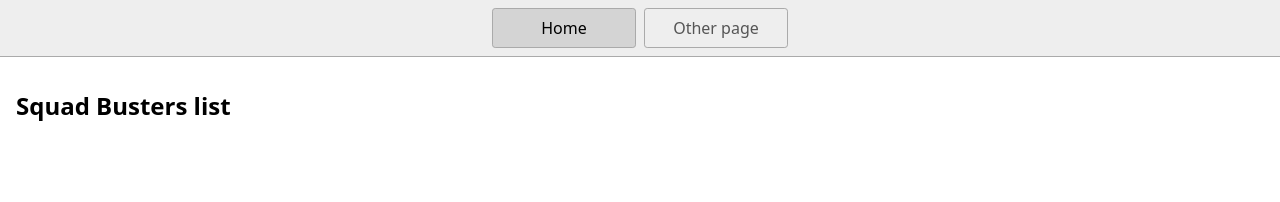
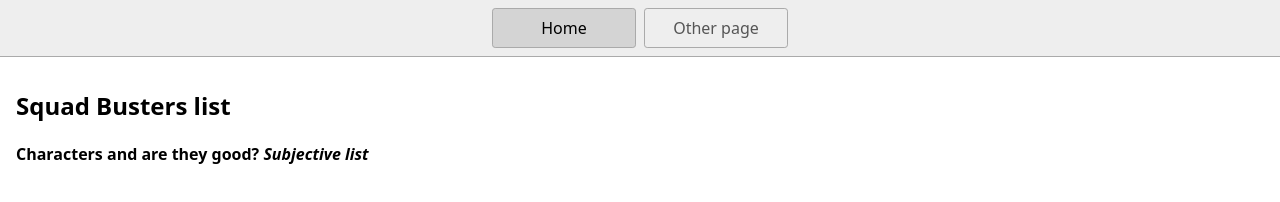
Before and after one commit to lise-charlotte/quick-one, a website: page index.html in a window 1280 px wide. Drawn offline with Linux system fonts and the light colour scheme.

Commit message:
Added a h4

```diff
--- a/index.html
+++ b/index.html
@@ -14,6 +14,7 @@
     </nav>
     <main>
       <h1>Squad Busters list</h1>
+      <h4>Characters and are they good? <em>Subjective list</em></h4>
     </main>
   </body>
 </html>
```
